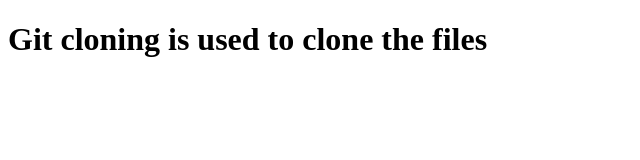
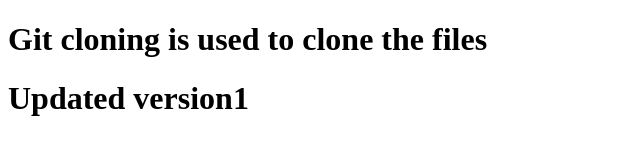
Before and after one commit to sanikesaimohan/commit-history2, a plain HTML site: page day2/index.html in a window 1280 px wide. Shown: the whole page, without its empty margins (0-640 px from the left). Drawn offline with Linux system fonts and the light colour scheme.

Commit message:
version1

```diff
--- a/day2/index.html
+++ b/day2/index.html
@@ -7,5 +7,6 @@
 </head>
 <body>
     <h1>Git cloning is used to clone the files</h1>
+    <h1>Updated version1</h1>
 </body>
 </html>
```
